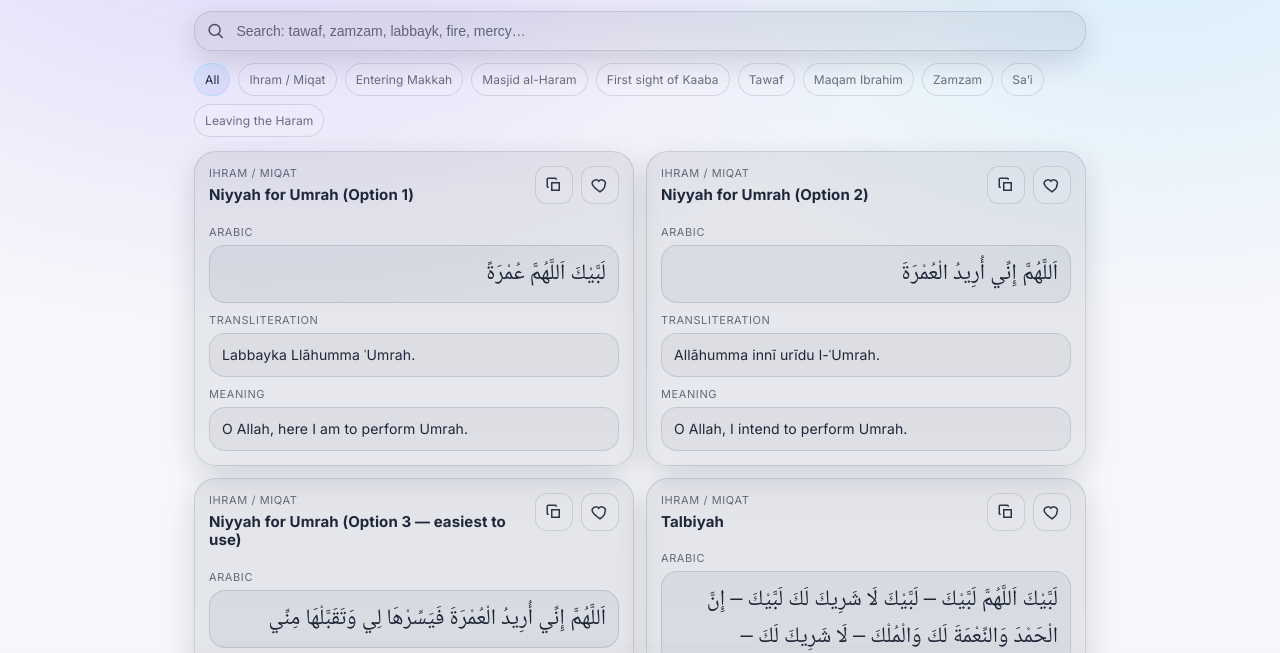
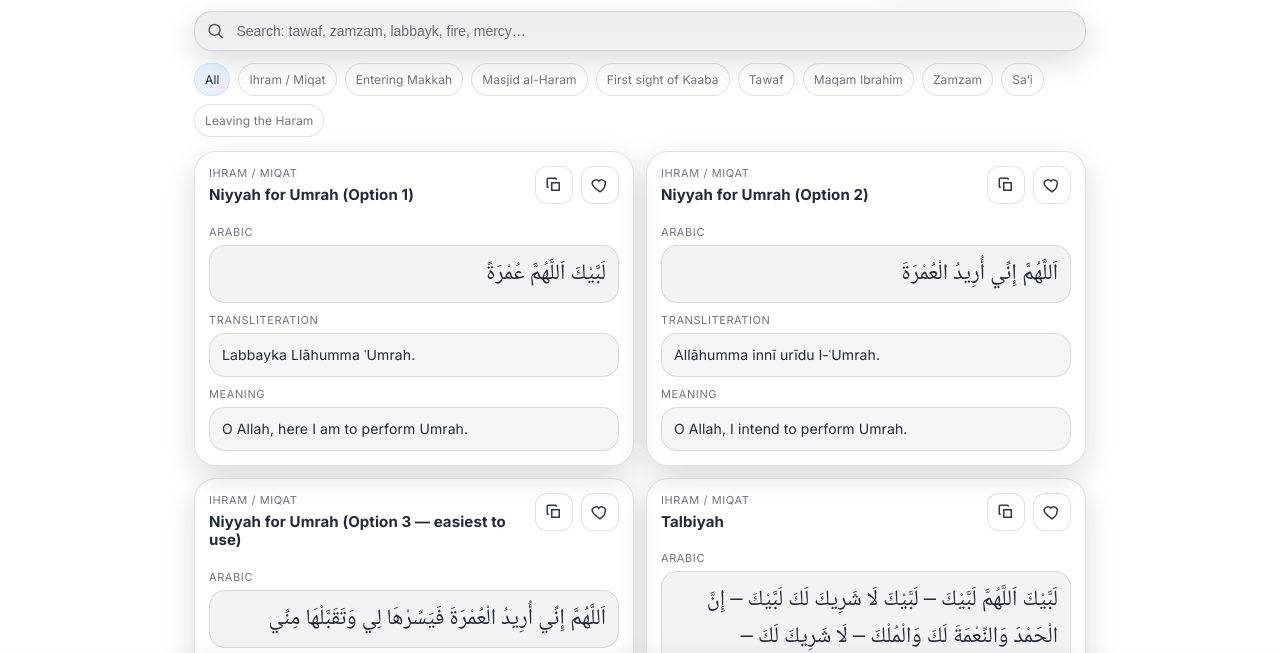
Before and after one commit to h5vmprj6q9-ui/umrah-duas, a plain HTML site: page index.html in a window 1280 px wide. Shown: the part 78-731 px from the top of the page. Drawn offline with Linux system fonts and the light colour scheme.

Commit message:
Update index.html

```diff
--- a/index.html
+++ b/index.html
@@ -54,9 +54,9 @@
     body{
       margin:0;
       font-family: Inter, system-ui, -apple-system, Segoe UI, Roboto, Arial, sans-serif;
-      background: radial-gradient(1200px 800px at 20% -10%, rgba(167,139,250,.30), transparent 60%),
-                  radial-gradient(1000px 700px at 90% 0%, rgba(125,211,252,.25), transparent 55%),
-                  var(--bg);
+      background: background: linear-gradient(180deg, rgba(11,18,32,1) 0%, rgba(9,14,24,1) 100%),
+      radial-gradient(900px 600px at 15% 0%, rgba(125,211,252,.10), transparent 60%),
+      radial-gradient(900px 600px at 85% 10%, rgba(167,139,250,.08), transparent 55%);
       color: var(--text);
       font-size: var(--bodySize);
       letter-spacing: .1px;
@@ -182,7 +182,7 @@
 
     .card{
       border:1px solid var(--border);
-      background: linear-gradient(180deg, var(--card2), var(--card));
+      background: rgba(255,255,255,.07);
       border-radius: 22px;
       box-shadow: var(--shadow);
       overflow:hidden;
```
